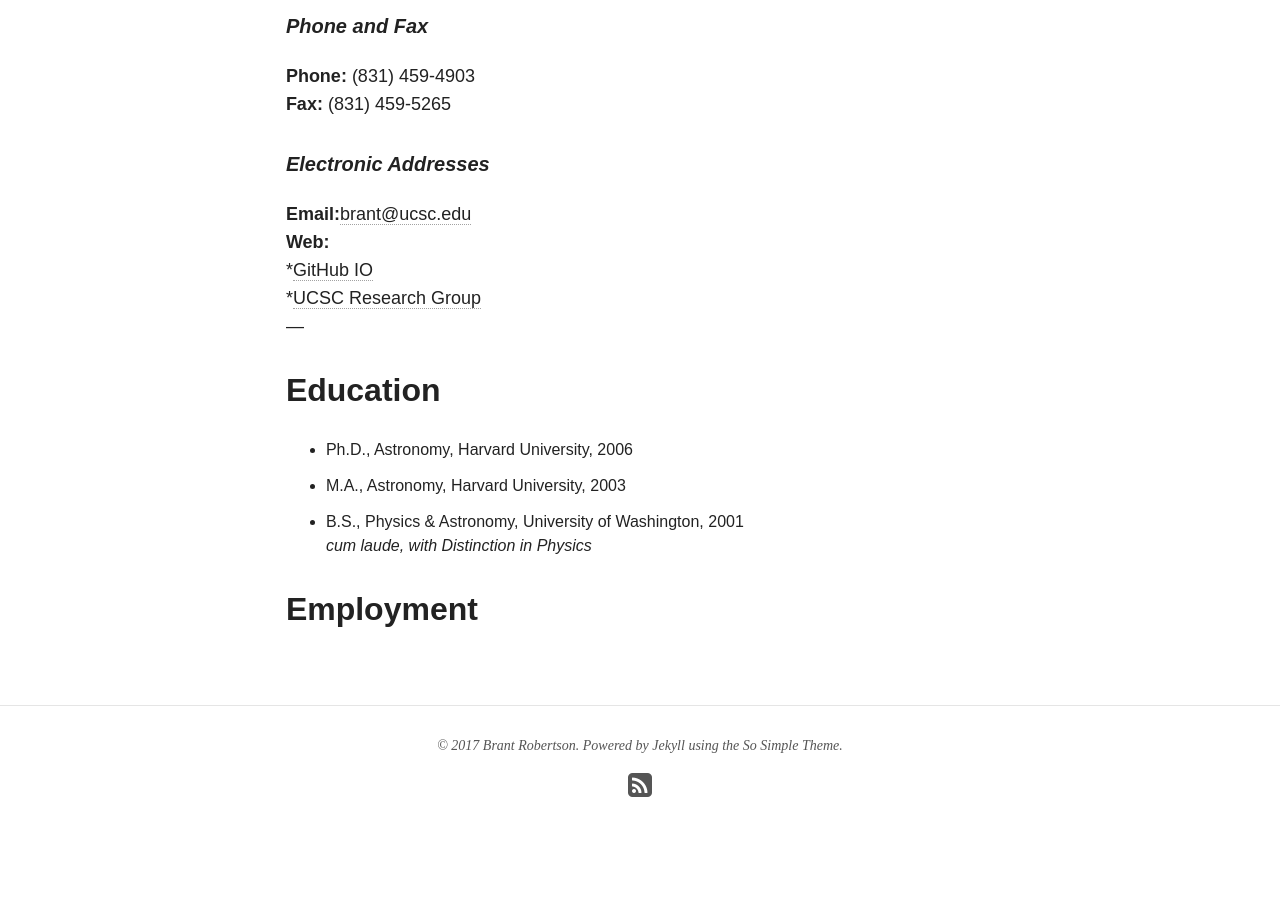
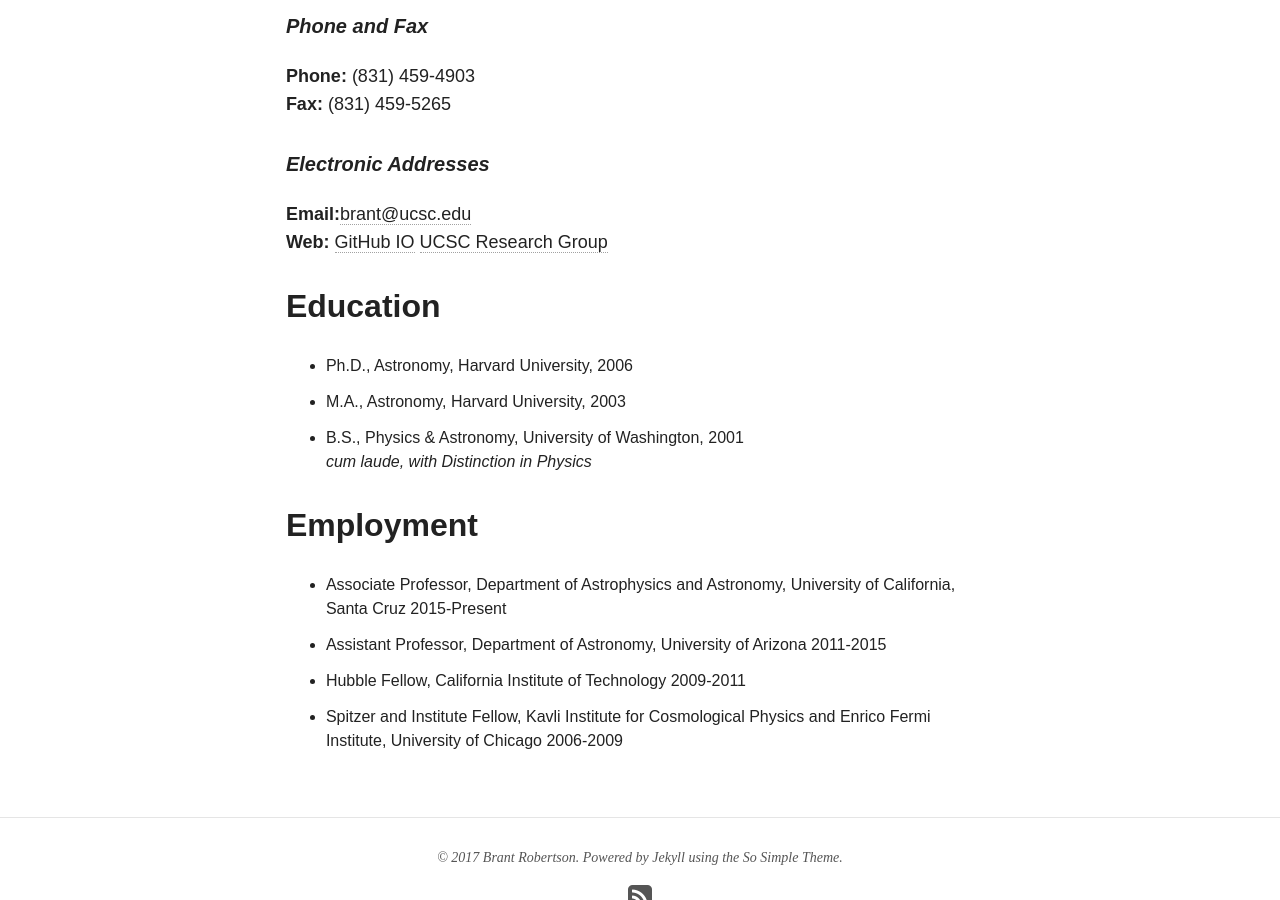
Before and after one commit to brantr/brantr.github.io, a Jekyll site: the page built from cv/index.md, in a window 1280 px wide and 900 px high, scrolled down 1146 px. Built offline with Jekyll 4.4.1, drawn with Linux system fonts in a browser that asks for light colours; nearby versions of some CDN libraries.

Commit message:
Working on CV

```diff
--- a/cv/index.md
+++ b/cv/index.md
@@ -28,10 +28,7 @@ Santa Cruz, CA 95064
 
 ##### *Electronic Addresses*
 **Email:**<a href="mailto:brant@ucsc.edu">brant@ucsc.edu</a>
-**Web:**
-*[GitHub IO](http://brantr.github.io)
-*[UCSC Research Group](https://robertson.sites.ucsc.edu)
----
+**Web:** [GitHub IO](http://brantr.github.io)   [UCSC Research Group](https://robertson.sites.ucsc.edu)
 
 ## Education
 
@@ -43,6 +40,10 @@ Santa Cruz, CA 95064
 ## Employment
 
 
+* Associate Professor, Department of Astrophysics and Astronomy, University of California, Santa Cruz 2015-Present
+* Assistant Professor, Department of Astronomy, University of Arizona 2011-2015
+* Hubble Fellow, California Institute of Technology 2009-2011
+* Spitzer and Institute Fellow, Kavli Institute for Cosmological Physics and Enrico Fermi Institute, University of Chicago 2006-2009
 
 
 <ul class="post-list">
```
